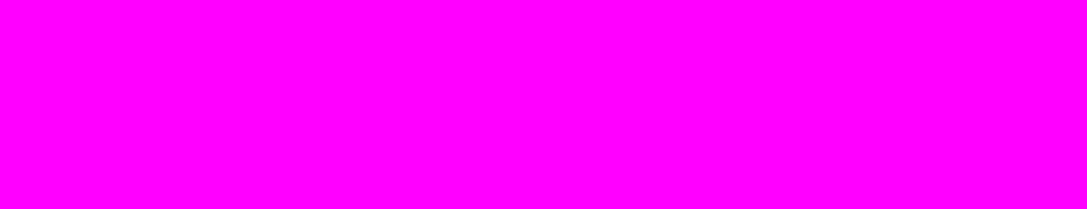
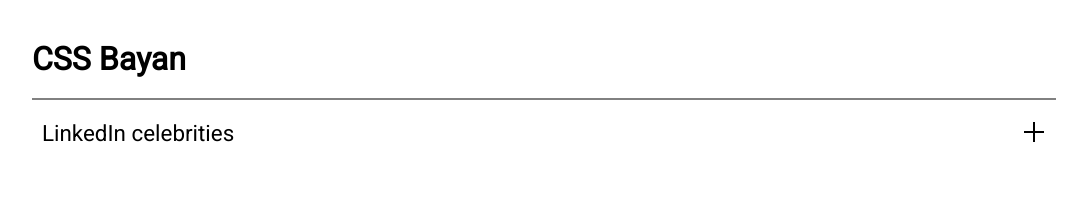
Before and after one commit to leonid-niselovsky/cssBayan, a plain HTML site: page cssBayan/index.html in a window 1280 px wide. Shown: the whole page, without its empty margins (96-1183 px from the left). Drawn offline with Linux system fonts and the light colour scheme.

Commit message:
feat: implement layout (Mon, Mar 13, 2023 05:42:33 AM)

```diff
--- a/cssBayan/index.html
+++ b/cssBayan/index.html
@@ -6,8 +6,55 @@
   <meta name="viewport" content="width=device-width, initial-scale=1.0">
   <title>cssBayan</title>
   <link rel="stylesheet" href="./style.css">
+  <link rel="preconnect" href="https://fonts.googleapis.com">
+  <link rel="preconnect" href="https://fonts.gstatic.com" crossorigin>
+  <link href="https://fonts.googleapis.com/css2?family=Roboto&display=swap" rel="stylesheet">
 </head>
 <body>
+  <main class="main">
+    <div class="container">
+      <div class="bayan-container">
+        <h1 class="header">CSS Bayan</h1>
+
+        <div id="mem-wrappers" class="mem-wrappers">
+
+          <div class="header-wrappers header-wrappers-open">
+            <a href="#mem-wrappers" class="mem-link">
+              <p class="mem-title">LinkedIn celebrities</p>
+              <img src="./assets/plus.svg" alt="plus" class="mem-img">
+            </a>
+          </div>
+
+          <div class="header-wrappers header-wrappers-close">
+            <a href="#" class="mem-link">
+              <p class="mem-title">LinkedIn celebrities</p>
+              <img src="./assets/close.svg" alt="close" class="mem-img">
+            </a>
+          </div>
+
+
+
+          <div class="img-wrappers">
+            <img src="./assets/1.jpeg" alt="mem1" class="imgs img1">
+          </div>
+
+        </div>
+
+        <!-- <div class="mem-wrappers">
+          <h2 class="headers mem-header2"></h2>
+          <img src="" alt="mem2" class="imgs img2">
+        </div> -->
+        <!-- <div class="mem-wrappers">
+          <h2 class="headers mem-header3"></h2>
+          <img src="" alt="mem3" class="imgs img3">
+        </div> -->
+        <!-- <div class="mem-wrappers">
+          <h2 class="headers mem-header4"></h2>
+          <img src="" alt="mem4" class="imgs img4">
+        </div> -->
+      </div>
+    </div>
+  </main>
 
 </body>
 </html>
--- a/cssBayan/style.css
+++ b/cssBayan/style.css
@@ -1,3 +1,77 @@
+* {
+  box-sizing: border-box;
+  margin: 0;
+  padding: 0;
+}
+
 body {
-  background: #FF00FF;
+  height: 100vh;
+  font-family: 'Roboto', sans-serif;
+  transition: 1s;
 }
+
+.main {
+  height: 100%;
+}
+
+.container {
+  width: 80%;
+  margin: 0 auto;
+  padding: 40px 0;
+}
+
+.header {
+  padding-bottom: 20px;
+}
+
+.mem-wrappers {
+  display: flex;
+  flex-direction: column;
+}
+
+#mem-wrappers:target .header-wrappers-close {
+  display: block;
+}
+
+#mem-wrappers:target .header-wrappers-open {
+  display: none;
+}
+
+#mem-wrappers:target .img-wrappers {
+  display: block;
+}
+
+#mem-wrappers:not(:target) .img-wrappers {
+  display: none;
+}
+
+.header-wrappers-close {
+  display: none;
+}
+
+.mem-link {
+  text-decoration: none;
+  color: black;
+  display: flex;
+  flex-direction: row;
+  justify-content: space-between;
+}
+
+.img-wrappers {
+  display: none;
+  margin: 0 auto;
+}
+
+.header-wrappers {
+  padding: 20px 10px;
+  border-top: 2px solid rgb(129, 129, 129);
+}
+
+.mem-title {
+  font-size: 1.4rem;
+}
+
+.mem-img {
+  width: 24px;
+  height: 24px;
+}
```
Also changed, not shown: cssBayan/assets/1.jpeg (added), cssBayan/assets/close.svg (added), cssBayan/assets/plus.svg (added).
